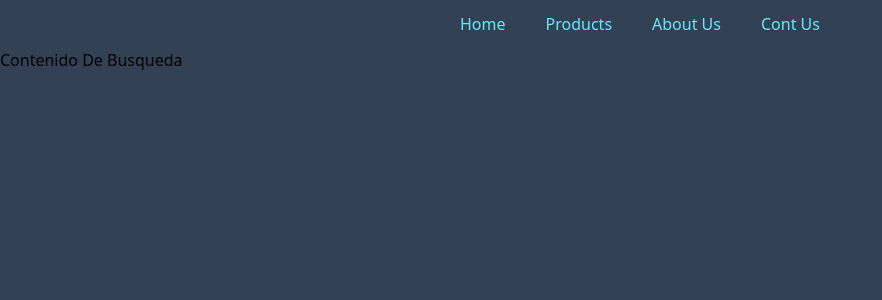
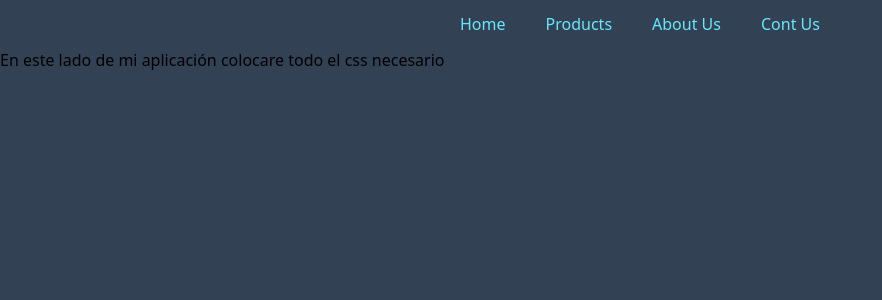
Before and after one commit to llOrtegall/Menu_App_Empresa, a React (Vite) app: page / in a window 1280 px wide. Shown: the top 300 px of the page, without its empty margins (0-882 px from the left). Built offline with nearby package versions, Linux system fonts and the light colour scheme.

Commit message:
cambio entrada

```diff
--- a/src/components/Main.jsx
+++ b/src/components/Main.jsx
@@ -1,7 +1,9 @@
 function Main(){
     return(
         <main>
-            <p>Contenido De Busqueda</p>
+            <h5>
+                En este lado de mi aplicación colocare todo el css necesario
+            </h5>
         </main>
     )
 }
```
